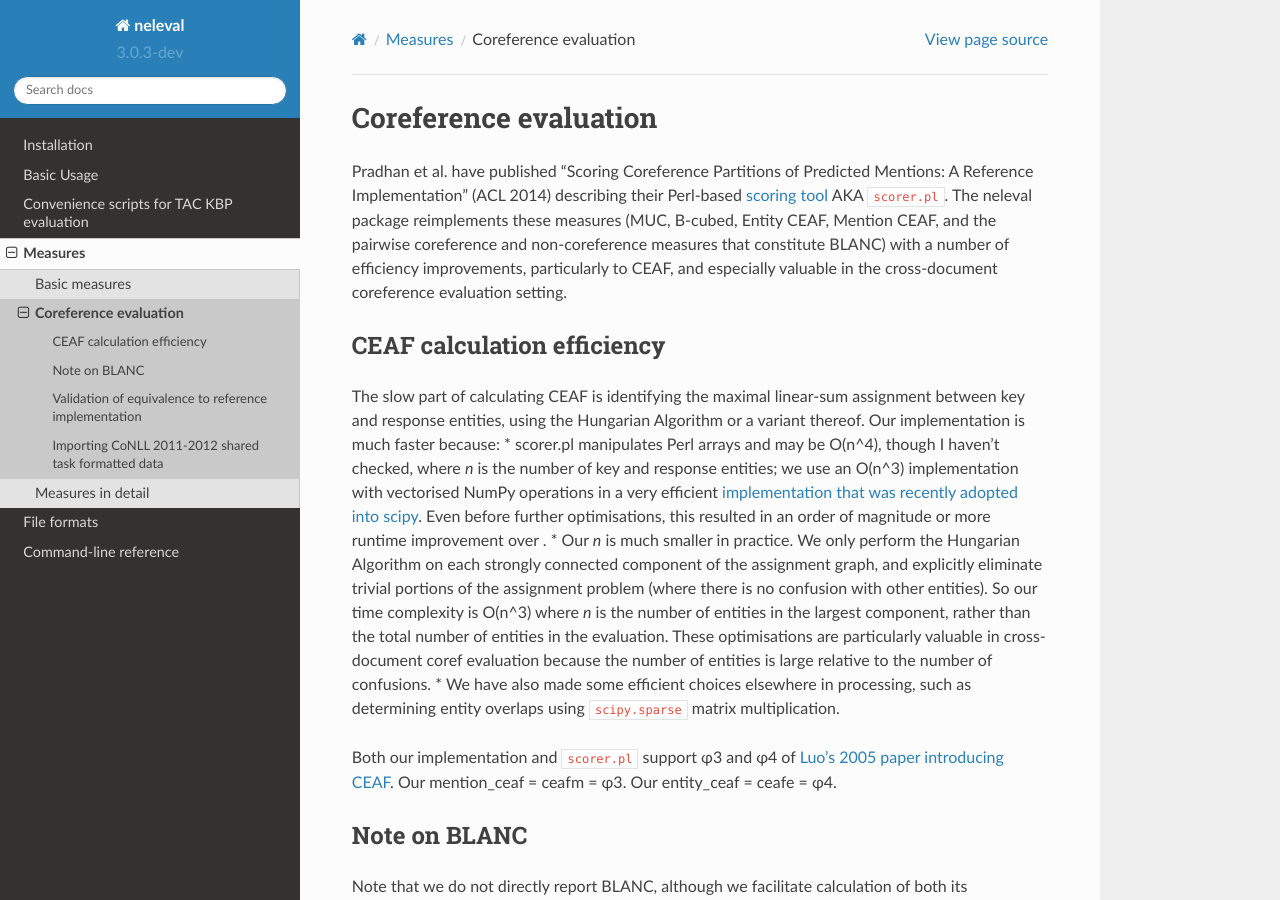
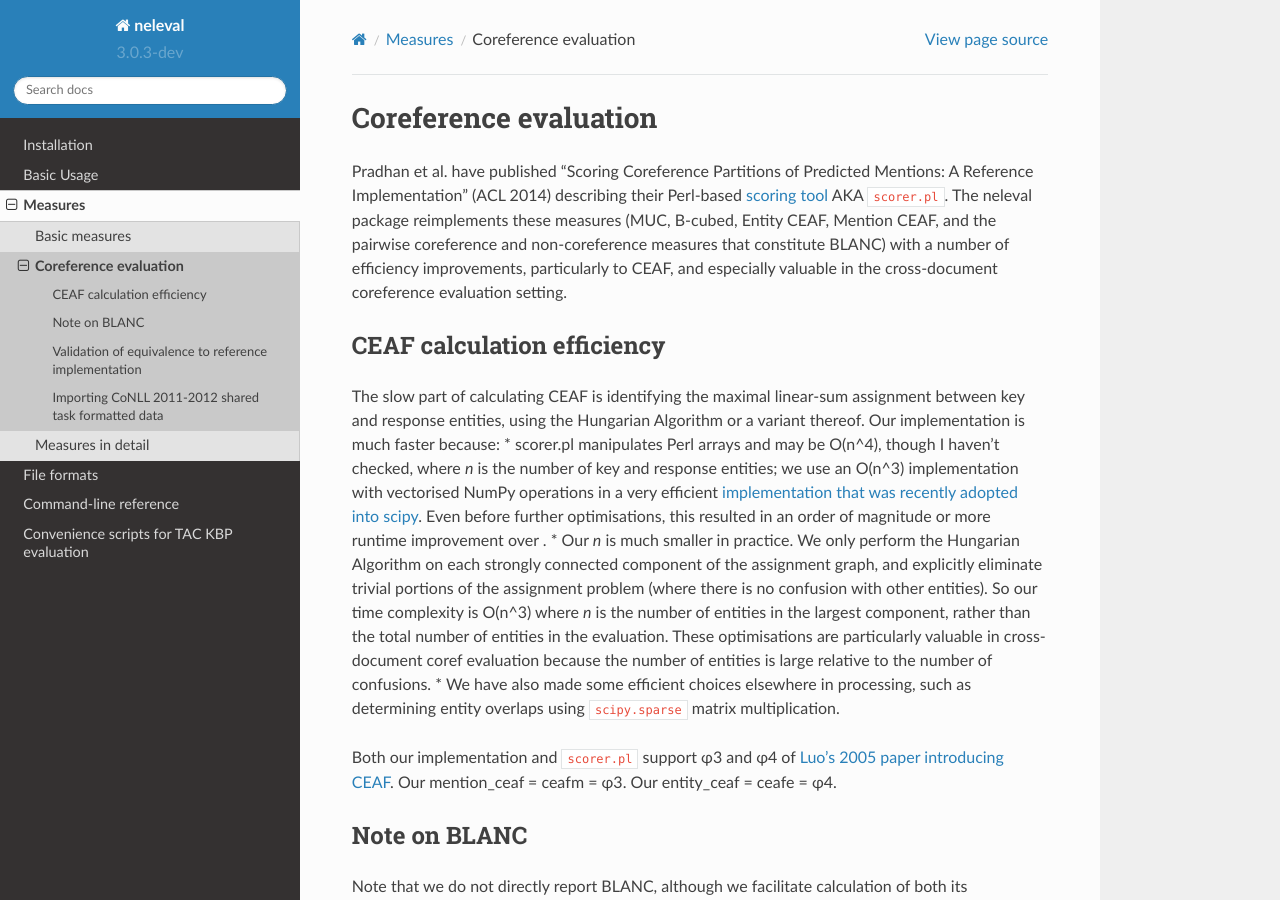
Before and after one commit to wikilinks/neleval, a Sphinx documentation site: the page built from doc/coref_evaluation.rst, in a window 1280 px wide and 900 px high. Built offline with Sphinx 7.4.7 and the Read the Docs theme 2.0.0, drawn with Linux system fonts in a browser that asks for light colours.

```diff
--- a/doc/index.rst
+++ b/doc/index.rst
@@ -30,10 +30,10 @@ Documentation
 
     install
     usage
-    scripts
     measures
     formats
     cli
+    scripts
 
 References
 ..........
```
